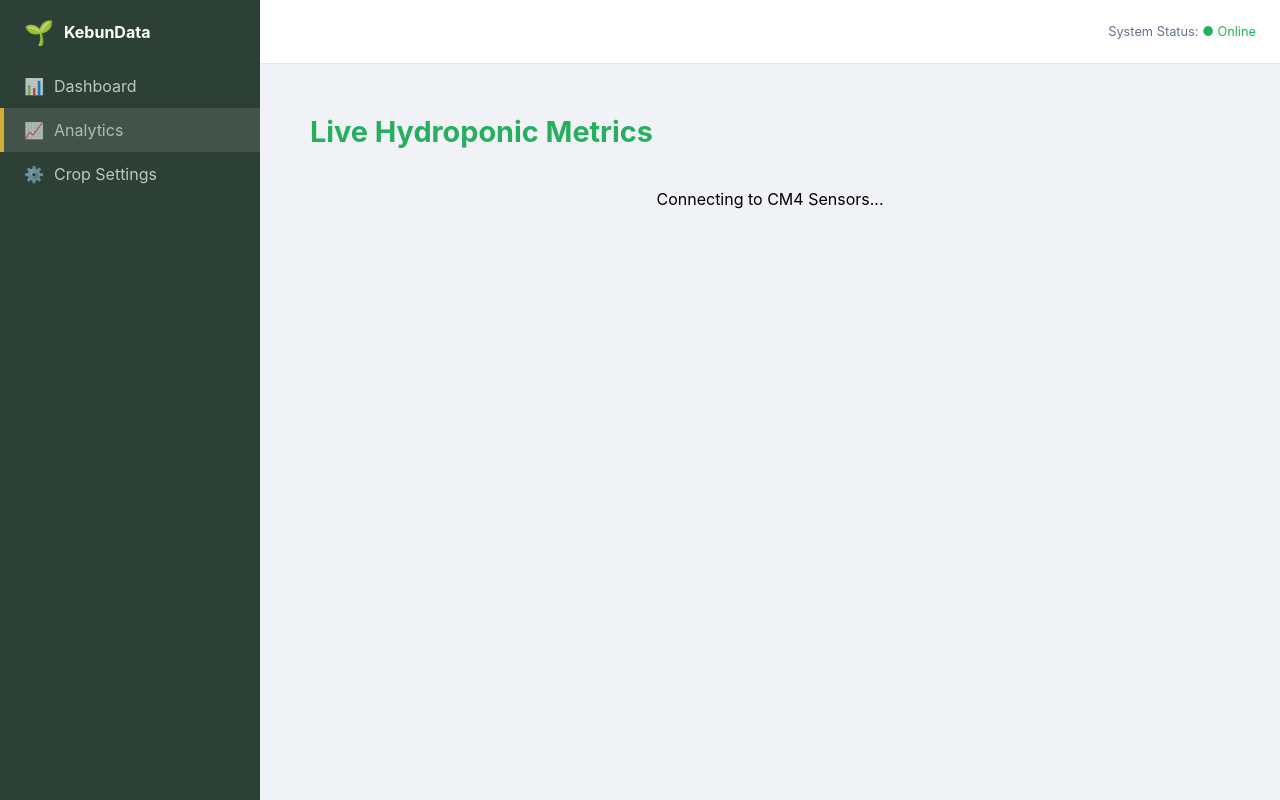
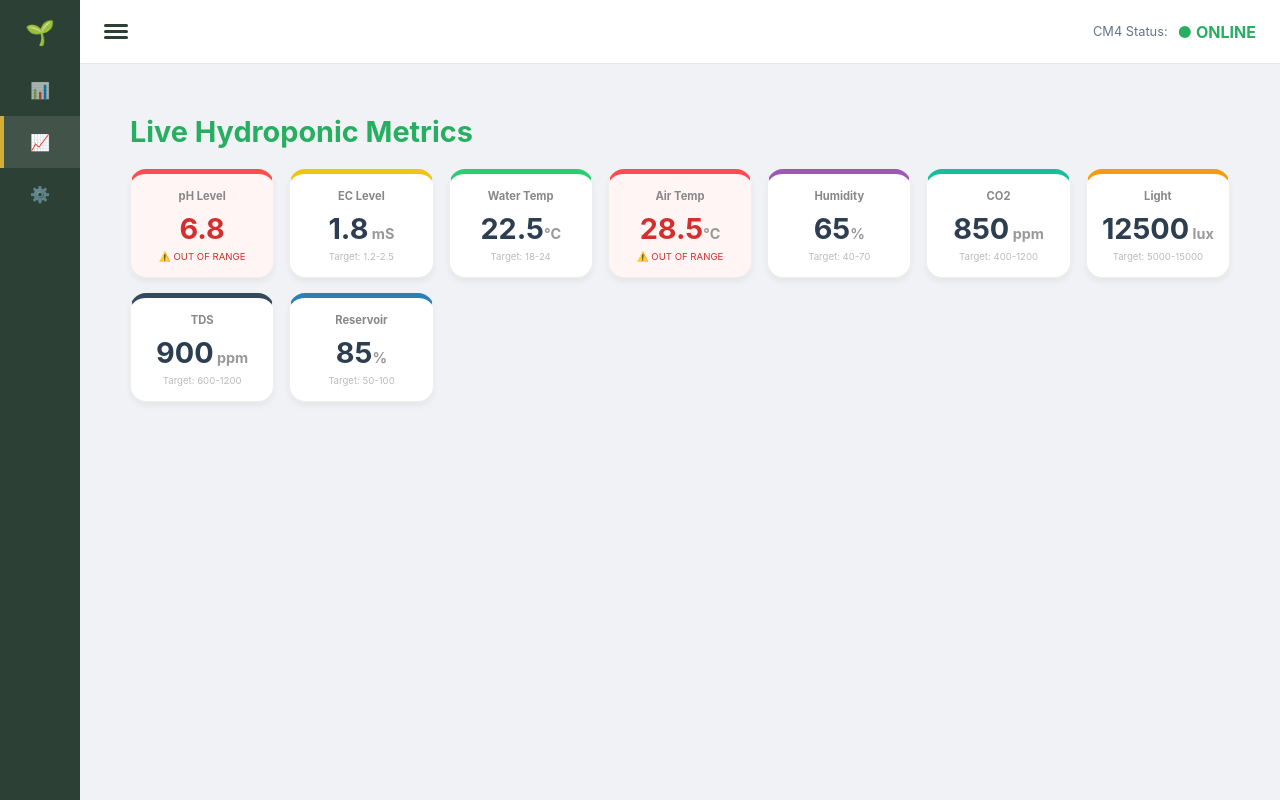
Before and after one commit to duap00/KebunData_DevOps, a React (Vite) app: page /analytics in a window 1280 px wide. Built offline with nearby package versions, Linux system fonts and the light colour scheme; no server answers; the database is empty.

Commit message:
fix: updated to 3-bar menu and connected real sensor dashboard

```diff
--- a/src/App.jsx
+++ b/src/App.jsx
@@ -1,7 +1,5 @@
 import React, { useState, useEffect } from 'react';
 import { Routes, Route, Link, useLocation } from 'react-router-dom';
-
-// 1. IMPORT YOUR PAGES
 import FarmDashboard from './pages/FarmDashboard';
 import CropSettings from './pages/CropSettings';
 import Analytics from './pages/Analytics';
@@ -12,11 +10,7 @@ function App() {
   const [isOpen, setIsOpen] = useState(false);
 
   useEffect(() => {
-    const handleResize = () => {
-      const mobile = window.innerWidth < 768;
-      setIsMobile(mobile);
-      if (!mobile) setIsOpen(true);
-    };
+    const handleResize = () => setIsMobile(window.innerWidth < 768);
     window.addEventListener('resize', handleResize);
     return () => window.removeEventListener('resize', handleResize);
   }, []);
@@ -25,56 +19,65 @@ function App() {
     textDecoration: 'none',
     display: 'flex',
     alignItems: 'center',
-    gap: '10px',
-    padding: '12px 20px',
-    color: location.pathname === path ? '#white' : 'rgba(255,255,255,0.7)',
-    background: location.pathname === path ? 'rgba(255,255,255,0.1)' : 'transparent',
+    padding: '16px 24px',
+    color: location.pathname === path ? 'white' : 'rgba(255, 255, 255, 0.6)',
+    background: location.pathname === path ? 'rgba(255, 255, 255, 0.1)' : 'transparent',
     borderLeft: location.pathname === path ? '4px solid #d4af37' : '4px solid transparent',
-    transition: '0.3s'
   });
 
   return (
     <div className="app-container">
 
       {/* SIDEBAR */}
-      <nav className={`sidebar ${isMobile && !isOpen ? 'collapsed' : ''}`}
-           style={{ display: isMobile && !isOpen ? 'none' : 'flex' }}>
-        <div className="brand-link">
+      <nav className={`sidebar ${(!isMobile && !isOpen) ? 'collapsed' : ''} ${(isMobile && isOpen) ? 'mobile-open' : ''}`}>
+        <div className="brand-link" style={{
+            display: 'flex',
+            justifyContent: (!isMobile && !isOpen) ? 'center' : 'flex-start',
+            padding: (!isMobile && !isOpen) ? '24px 0' : '24px'
+        }}>
           <span style={{ fontSize: '1.5rem' }}>🌱</span>
-          <span className="brand-text" style={{ marginLeft: '10px', fontWeight: 'bold' }}>KebunData</span>
+          <span className="brand-text" style={{
+            marginLeft: '12px',
+            fontWeight: 'bold',
+            display: (!isMobile && !isOpen) ? 'none' : 'inline'
+          }}>KebunData</span>
         </div>
 
         <div className="sidebar-nav">
-          {/* 2. ADD LINKS TO THE SIDEBAR */}
           <Link to="/" style={navLinkStyle('/')} onClick={() => isMobile && setIsOpen(false)}>
-            <span>📊</span> <span className="nav-label">Dashboard</span>
+            <span style={{width: '24px', textAlign: 'center'}}>📊</span>
+            <span className="nav-label" style={{display: (!isMobile && !isOpen) ? 'none' : 'inline', marginLeft: '10px'}}>Dashboard</span>
           </Link>
-
           <Link to="/analytics" style={navLinkStyle('/analytics')} onClick={() => isMobile && setIsOpen(false)}>
-            <span>📈</span> <span className="nav-label">Analytics</span>
+            <span style={{width: '24px', textAlign: 'center'}}>📈</span>
+            <span className="nav-label" style={{display: (!isMobile && !isOpen) ? 'none' : 'inline', marginLeft: '10px'}}>Analytics</span>
           </Link>
-
           <Link to="/settings" style={navLinkStyle('/settings')} onClick={() => isMobile && setIsOpen(false)}>
-            <span>⚙️</span> <span className="nav-label">Crop Settings</span>
+            <span style={{width: '24px', textAlign: 'center'}}>⚙️</span>
+            <span className="nav-label" style={{display: (!isMobile && !isOpen) ? 'none' : 'inline', marginLeft: '10px'}}>Settings</span>
           </Link>
         </div>
       </nav>
 
-      {/* MAIN CONTENT AREA */}
-      <div className="main-content" style={{ marginLeft: isMobile ? '0' : '260px' }}>
+      {/* MAIN CONTENT */}
+      <div className="main-content" style={{
+        marginLeft: (isMobile || !isOpen) ? (isMobile ? '0' : '80px') : '260px',
+        transition: 'margin-left 0.3s ease'
+      }}>
         <header className="top-bar">
-          {isMobile && (
-            <button className="menu-btn" onClick={() => setIsOpen(!isOpen)}>
-              {isOpen ? '✕' : '☰'}
-            </button>
-          )}
-          <div style={{ marginLeft: 'auto', color: '#64748b', fontSize: '0.8rem' }}>
-            System Status: <span style={{ color: '#27ae60' }}>● Online</span>
+          <button className="menu-btn" onClick={() => setIsOpen(!isOpen)} style={hamburgerContainer}>
+            <div style={barStyle(isOpen)}></div>
+            <div style={barStyle(isOpen, true)}></div>
+            <div style={barStyle(isOpen)}></div>
+          </button>
+
+          <div style={{ marginLeft: 'auto', display: 'flex', alignItems: 'center', gap: '10px' }}>
+            <span style={{ fontSize: '0.8rem', color: '#64748b' }}>CM4 Status:</span>
+            <span style={{ color: '#27ae60', fontWeight: 'bold' }}>● ONLINE</span>
           </div>
         </header>
 
         <main className="scrollable-content">
-          {/* 3. DEFINE THE ROUTES SO THE PAGES ACTUALLY LOAD */}
           <Routes>
             <Route path="/" element={<FarmDashboard />} />
             <Route path="/analytics" element={<Analytics />} />
@@ -86,4 +89,27 @@ function App() {
   );
 }
 
+// --- 🍔 HAMBURGER STYLES ---
+const hamburgerContainer = {
+  display: 'flex',
+  flexDirection: 'column',
+  justifyContent: 'space-around',
+  width: '24px',
+  height: '18px',
+  background: 'transparent',
+  border: 'none',
+  cursor: 'pointer',
+  padding: '0',
+  outline: 'none'
+};
+
+const barStyle = (isOpen, isMiddle) => ({
+  width: '24px',
+  height: '3px',
+  background: '#2c4035',
+  borderRadius: '10px',
+  transition: 'all 0.3s ease',
+  transformOrigin: 'left center'
+});
+
 export default App;
--- a/src/components/DataDashboard.jsx
+++ b/src/components/DataDashboard.jsx
@@ -7,7 +7,8 @@ function DataDashboard() {
 
   useEffect(() => {
     fetchLatestData();
-    // Real-time subscription for live CM4 updates
+
+    // Live subscription (will work once CM4 starts pushing data)
     const sub = supabase
       .channel('schema-db-changes')
       .on('postgres_changes', { event: 'INSERT', schema: 'public', table: 'sensor_logs' },
@@ -18,68 +19,76 @@ function DataDashboard() {
   }, []);
 
   const fetchLatestData = async () => {
-    const { data } = await supabase
+    const { data: dbData, error } = await supabase
       .from('sensor_logs')
       .select('*')
       .order('created_at', { ascending: false })
       .limit(1);
-    if (data) setData(data[0]);
+
+    if (dbData && dbData.length > 0) {
+      setData(dbData[0]);
+    } else {
+      // --- DUMMY DATA SIMULATION ---
+      // This shows if your database is empty or CM4 is offline
+      setData({
+        ph: 6.8,          // High pH (Will trigger red alert)
+        ec: 1.8,          // Normal
+        water_temp: 22.5, // Normal
+        air_temp: 28.5,   // Slightly High
+        humidity: 65,     // Normal
+        co2: 850,         // Good
+        lux: 12500,       // Bright
+        tds: 900,         // Normal
+        water_level: 85   // Good
+      });
+    }
   };
 
-  if (!data) return <div style={{ textAlign: 'center', padding: '20px' }}>Connecting to CM4 Sensors...</div>;
+  if (!data) return <div style={{ textAlign: 'center', padding: '40px' }}>Initializing Sensors...</div>;
 
-  // Helper to render a card with color safety zones
+  // Helper component for the cards
   const SensorCard = ({ label, value, unit, min, max, color }) => {
     const isOutRange = value < min || value > max;
     return (
       <div style={{
-        ...cardStyle,
-        borderTop: `5px solid ${isOutRange ? '#e74c3c' : color}`,
-        background: isOutRange ? '#fff5f5' : 'white'
+        padding: '15px',
+        borderRadius: '16px',
+        background: isOutRange ? '#fff5f5' : 'white',
+        border: '1px solid #eee',
+        borderTop: `5px solid ${isOutRange ? '#ff4d4d' : color}`,
+        boxShadow: '0 4px 6px rgba(0,0,0,0.05)',
+        textAlign: 'center',
+        transition: '0.3s'
       }}>
-        <div style={labelStyle}>{label}</div>
-        <div style={valueStyle}>{value}<span style={unitStyle}>{unit}</span></div>
-        <div style={{ fontSize: '0.65rem', color: isOutRange ? '#e74c3c' : '#999' }}>
-          {isOutRange ? '⚠️ CHECK SYSTEM' : `Target: ${min}-${max}`}
+        <div style={{ fontSize: '0.7rem', color: '#888', fontWeight: 'bold', marginBottom: '8px' }}>{label}</div>
+        <div style={{ fontSize: '1.8rem', fontWeight: 'bold', color: isOutRange ? '#d32f2f' : '#2c3e50' }}>
+          {value}<span style={{ fontSize: '0.9rem', color: '#999' }}>{unit}</span>
+        </div>
+        <div style={{ fontSize: '0.6rem', marginTop: '5px', color: isOutRange ? '#d32f2f' : '#bbb' }}>
+          {isOutRange ? '⚠️ OUT OF RANGE' : `Target: ${min}-${max}`}
         </div>
       </div>
     );
   };
 
   return (
-    <div style={containerGrid}>
-      <SensorCard label="Water pH" value={data.ph} unit="" min={5.5} max={6.5} color="#3498db" />
-      <SensorCard label="EC (Nutrients)" value={data.ec} unit=" mS" min={1.2} max={2.5} color="#f1c40f" />
+    <div style={{
+      display: 'grid',
+      gridTemplateColumns: 'repeat(auto-fit, minmax(140px, 1fr))',
+      gap: '15px',
+      width: '100%'
+    }}>
+      <SensorCard label="pH Level" value={data.ph} unit="" min={5.5} max={6.5} color="#3498db" />
+      <SensorCard label="EC Level" value={data.ec} unit=" mS" min={1.2} max={2.5} color="#f1c40f" />
       <SensorCard label="Water Temp" value={data.water_temp} unit="°C" min={18} max={24} color="#2ecc71" />
-      <SensorCard label="Room Temp" value={data.air_temp} unit="°C" min={22} max={28} color="#e67e22" />
+      <SensorCard label="Air Temp" value={data.air_temp} unit="°C" min={22} max={28} color="#e67e22" />
       <SensorCard label="Humidity" value={data.humidity} unit="%" min={40} max={70} color="#9b59b6" />
-      <SensorCard label="CO2 Level" value={data.co2} unit=" ppm" min={400} max={1200} color="#1abc9c" />
+      <SensorCard label="CO2" value={data.co2} unit=" ppm" min={400} max={1200} color="#1abc9c" />
       <SensorCard label="Light" value={data.lux} unit=" lux" min={5000} max={15000} color="#f39c12" />
       <SensorCard label="TDS" value={data.tds} unit=" ppm" min={600} max={1200} color="#34495e" />
-      <SensorCard label="Water Level" value={data.water_level} unit="%" min={20} max={100} color="#2980b9" />
+      <SensorCard label="Reservoir" value={data.water_level} unit="%" min={50} max={100} color="#2980b9" />
     </div>
   );
 }
 
-// --- RESPONSIVE STYLES ---
-const containerGrid = {
-  display: 'grid',
-  // On mobile: 2 columns. On tablet: 3 columns. On desktop: 4-5 columns.
-  gridTemplateColumns: 'repeat(auto-fit, minmax(140px, 1fr))',
-  gap: '12px',
-  width: '100%'
-};
-
-const cardStyle = {
-  padding: '15px 10px',
-  borderRadius: '12px',
-  boxShadow: '0 2px 6px rgba(0,0,0,0.05)',
-  textAlign: 'center',
-  transition: 'transform 0.2s'
-};
-
-const labelStyle = { fontSize: '0.7rem', fontWeight: 'bold', color: '#888', textTransform: 'uppercase', marginBottom: '5px' };
-const valueStyle = { fontSize: '1.6rem', fontWeight: 'bold', color: '#2c3e50' };
-const unitStyle = { fontSize: '0.8rem', marginLeft: '2px', color: '#7f8c8d' };
-
 export default DataDashboard;
```
